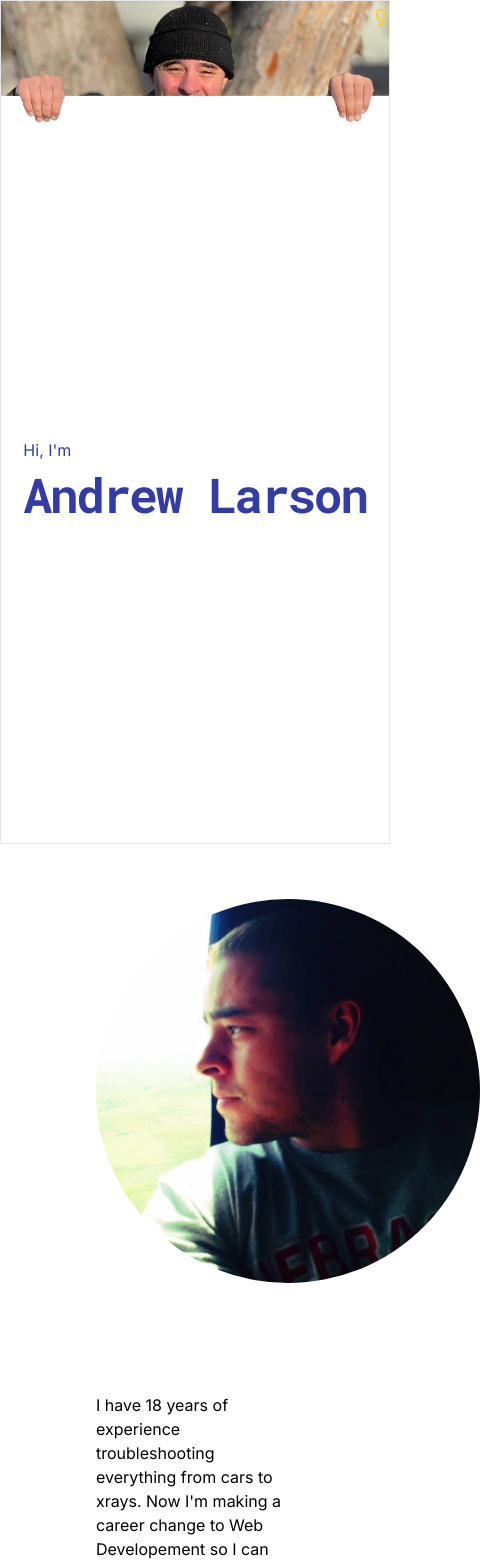
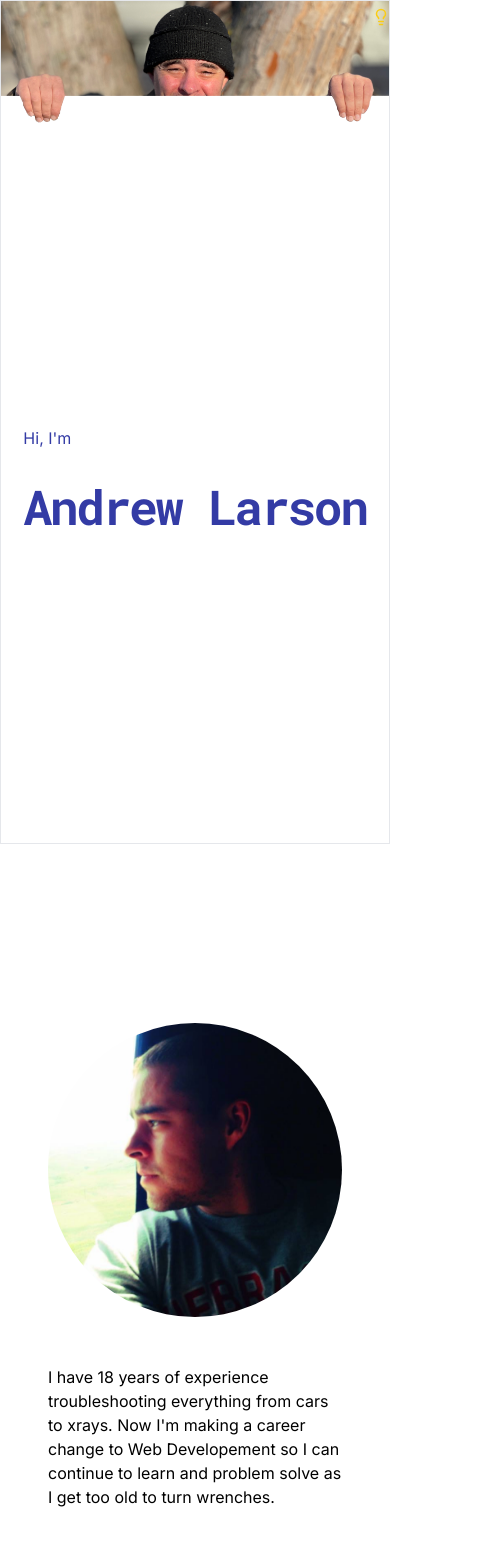
Before and after one commit to A-A-Larson/NextReact, a Next.js app in the folder nextportfolio/: page / in a window 390 px wide. Shown: the top 1565 px of the page, 480 px wide, since content can reach past the window. Built offline with nearby package versions, Linux system fonts and the light colour scheme.

Commit message:
Responsive v2

```diff
--- a/nextportfolio/src/app/components/AboutMe.jsx
+++ b/nextportfolio/src/app/components/AboutMe.jsx
@@ -7,10 +7,19 @@ export default function AboutMe() {
 
     return(
     <section
-        className='flex flex-col justify-center md:flex-row px-24 '
+        className='
+                flex
+                flex-col
+                md:flex-row
+                items-center
+                justify-center
+                p-12'
     >
         <Image
-                className='m-auto rounded-full max-w-sm'
+                className='
+                    rounded-full
+
+                    '
                 width={718}
                 height={718}
                 src={AboutImg}
@@ -18,7 +27,7 @@ export default function AboutMe() {
                 alt='Man staring out a window on a train'
         />
 
-        <div className='m-auto'>
+        <div className='pt-12 md:pt-0 md:pl-12'>
             <p>
                 I have 18 years of experience troubleshooting everything from cars to xrays. Now I'm making a career change to Web Developement so I can continue to learn and problem solve as I get too old to turn wrenches.
             </p>
--- a/nextportfolio/src/app/components/Landing.jsx
+++ b/nextportfolio/src/app/components/Landing.jsx
@@ -19,22 +19,31 @@ export default function Landing() {
                 className='
                     text-lightHdrClr
                     dark:text-darkHdrClr
-                    grid
-                    content-center
+                    flex
+                    flex-col
                     grow
+                    justify-center
+                    items-center
                     '
             >
                 <h1
                     className='
-                        text-left
                         text-base
                         sm:text-xl
-                        m-auto
+                        flex
+                        flex-col
+                        justify-center
+                        items-center
+
                         '
                 >
-                    Hi, I'm
-                <br/>
-
+                    <span
+                        className='
+                            mr-auto'
+                    >
+                        Hi, I'm
+                    </span>
+                    <br/>
                     <span
                         className='
                             font-mono
@@ -43,6 +52,7 @@ export default function Landing() {
                             font-bold
                             tracking-tighter
                             leading-snug
+                            text-center
                             '
                     >
                         Andrew Larson
```
